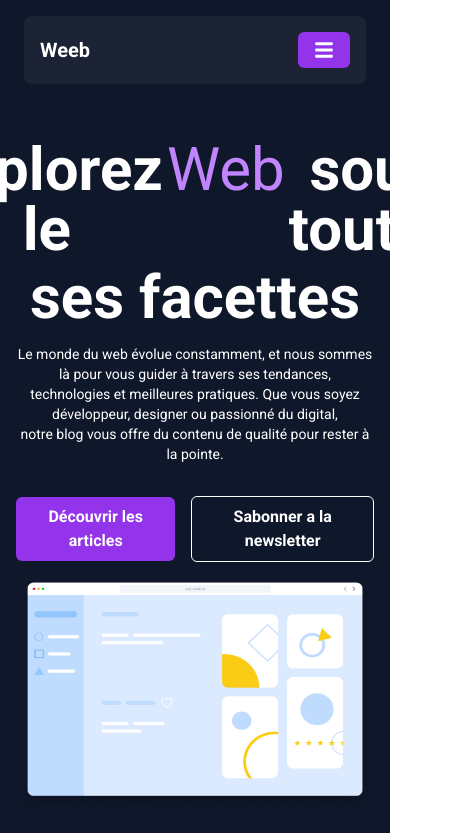
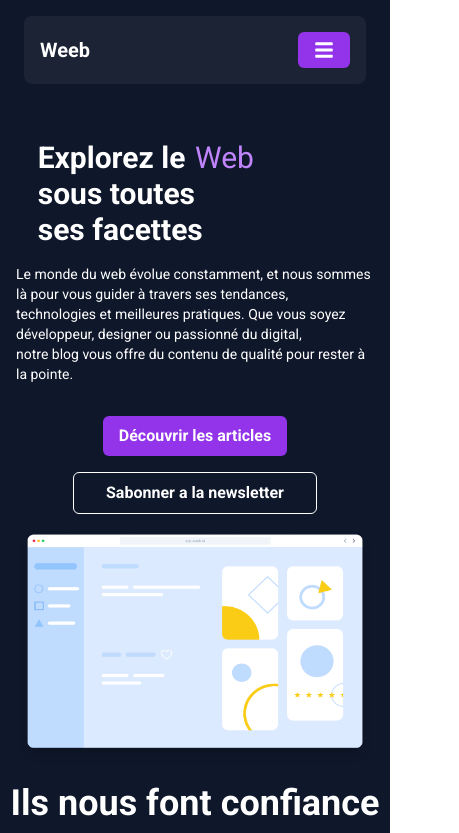
Before and after one commit to kenza15a/weeb_project_front, a React (Create React App) app: page / in a window 390 px wide. Shown: the top 833 px of the page, 459 px wide, since content can reach past the window. Built offline with nearby package versions, Linux system fonts and the light colour scheme.

Commit message:
homepage/moile hero section ready

```diff
--- a/src/components/Home/Hero/Hero.jsx
+++ b/src/components/Home/Hero/Hero.jsx
@@ -3,9 +3,9 @@ import Button from "../../Button/Button";
 const Hero = ({ title, description, image }) => {
   return (
     <section className="flex flex-col justify-center items-center gap-4  p-4">
-      <h1 className="text-6xl text-center">{title}</h1>
+      <h1 className="text-3xl md:text-6xl md:text-center">{title}</h1>
       {/* Handle line breaks */}
-      <p className="text-white text-sm  text-center">
+      <p className="text-white text-sm  md:text-center">
         {description.split("\n").map((line, index) => (
           <React.Fragment key={index}>
             {line}
@@ -13,9 +13,18 @@ const Hero = ({ title, description, image }) => {
           </React.Fragment>
         ))}
       </p>
-      <div className="flex justify-center items-center mt-4 gap-4">
-        <Button text="Découvrir les articles" type="button" variant="accent" />
-        <Button text="Sabonner a la newsletter " variant="clear" />
+      <div className="flex flex-col md:flex-row justify-center items-center mt-4 gap-4">
+        <Button
+          text="Découvrir les articles"
+          type="button"
+          variant="accent"
+          className="!min-w-max px-12 md:px-4"
+        />
+        <Button
+          text="Sabonner a la newsletter "
+          variant="clear"
+          className="!min-w-max px-8 md:px-4"
+        />
       </div>
       <img src={image} alt="hero" className="w-max h-max" />
     </section>
--- a/src/pages/HomePage/HomePage.jsx
+++ b/src/pages/HomePage/HomePage.jsx
@@ -10,6 +10,7 @@ import logo5 from "../../assets/images/testimonials/Logo-grey (4).png";
 import InfosSection from "../../components/Home/CTAsection/InfosSection";
 import RotatingSquares from "../../components/Home/CTAsection/RotatingSquares ";
 import sectionTitles from "../../components/Home/CTAsection/SectionTitle";
+import clsx from "clsx";
 const HomePage = () => {
   //CTA titles
   const FirstSectionTitle = sectionTitles.FirstSectionTitle;
@@ -32,9 +33,13 @@ const HomePage = () => {
     <main className="bg-main flex-grow w-full justify-center items-center py-6">
       <Hero
         title={
-          <div className="flex flex-col items-center text-center gap-2">
+          <>
+            <div className="hidden md:flex md:flex-col md:items-center md:text-center md:gap-x-4 ">
               {heroTitleParts.map((line, lineIndex) => (
-              <div key={lineIndex} className="flex gap-1">
+                <div
+                  key={lineIndex}
+                  className="flex md:flex-row flex-col gap-2 "
+                >
                   {line.map((part, index) => (
                     <span key={index} className={part.className}>
                       {part.text}
@@ -43,6 +48,44 @@ const HomePage = () => {
                 </div>
               ))}
             </div>
+            {/* Mobile Display */}
+            <div className="md:hidden flex">
+              <div className="grid grid-cols-2">
+                <span
+                  className={clsx(
+                    heroTitleParts[0][0].className,
+                    "col-span-1 row-span-1"
+                  )}
+                >
+                  {heroTitleParts[0][0].text}
+                </span>
+                <span
+                  className={clsx(
+                    heroTitleParts[0][1].className,
+                    "col-span-1 row-span-1"
+                  )}
+                >
+                  {heroTitleParts[0][1].text}
+                </span>
+                <span
+                  className={clsx(
+                    heroTitleParts[0][2].className,
+                    "col-span-1 row-span-1"
+                  )}
+                >
+                  {heroTitleParts[0][2].text}
+                </span>
+                <span
+                  className={clsx(
+                    heroTitleParts[1][0].className,
+                    "col-span-2 row-span-1"
+                  )}
+                >
+                  {heroTitleParts[1][0].text}
+                </span>
+              </div>
+            </div>
+          </>
         }
         description={heroDescription}
         image={desktopImage}
```
Lines whose indentation alone changed are shown as unchanged.
